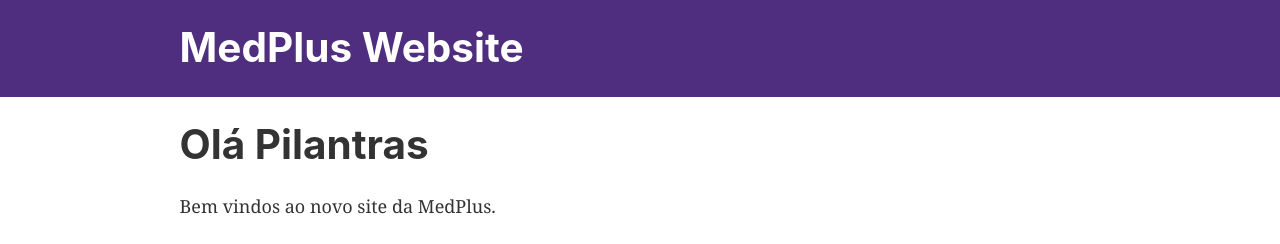
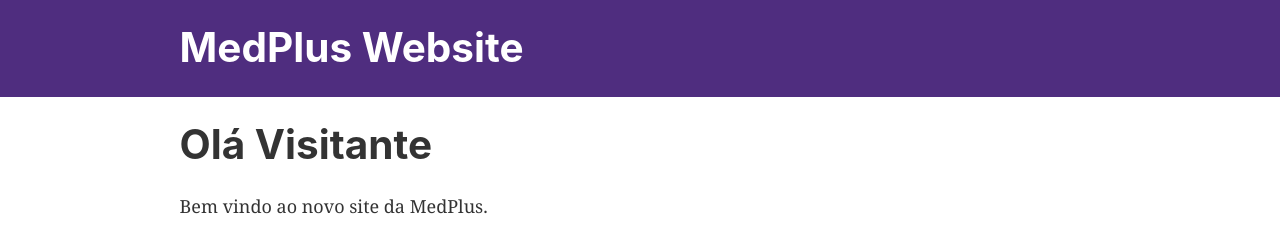
Before and after one commit to Medplus-Developers/medplus-website, a Gatsby site: page / in a window 1280 px wide. Shown: the top 244 px of the page. Built offline with nearby package versions, Linux system fonts and the light colour scheme; Gatsby itself is replaced by a stand-in of ours.

Commit message:
:clown_face: Mock things

```diff
--- a/src/pages/index.js
+++ b/src/pages/index.js
@@ -7,8 +7,8 @@
 const IndexPage = () => (
   <Layout>
     <SEO title='Home' />
-    <h1>Olá Pilantras</h1>
-    <p>Bem vindos ao novo site da MedPlus.</p>
+    <h1>Olá Visitante</h1>
+    <p>Bem vindo ao novo site da MedPlus.</p>
     <Link to='/page-2/'>Vamos à página 2</Link> <br />
   </Layout>
 )
```
